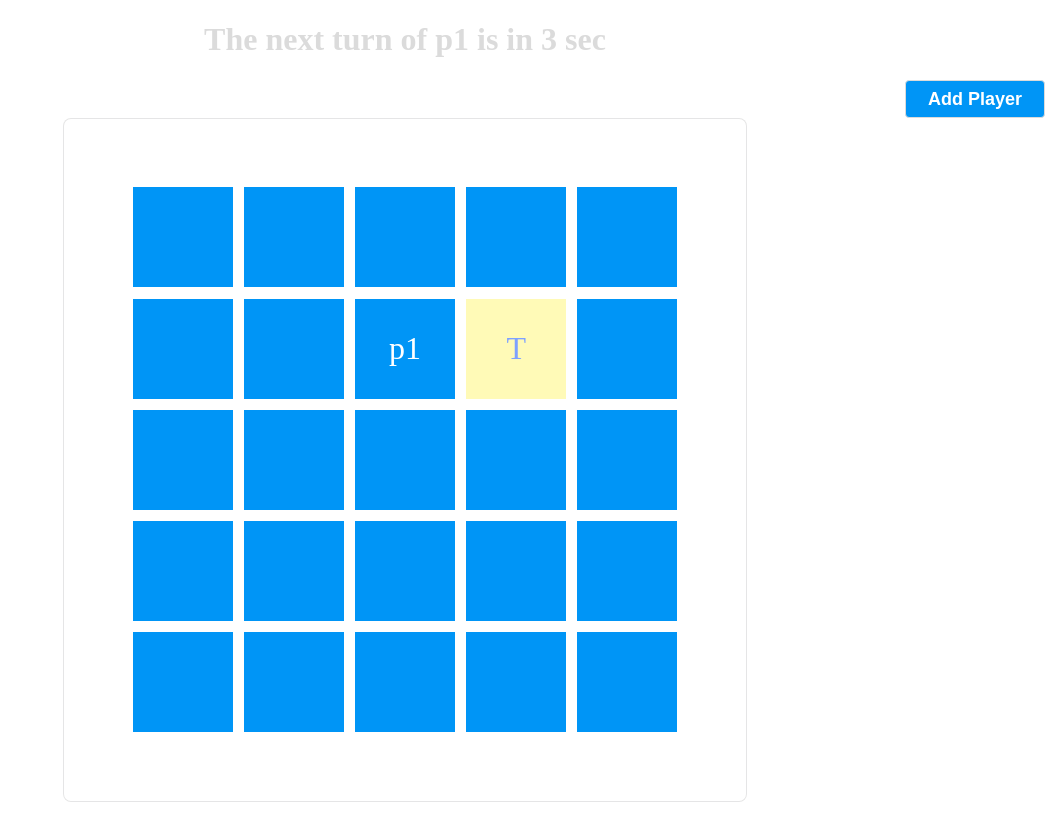
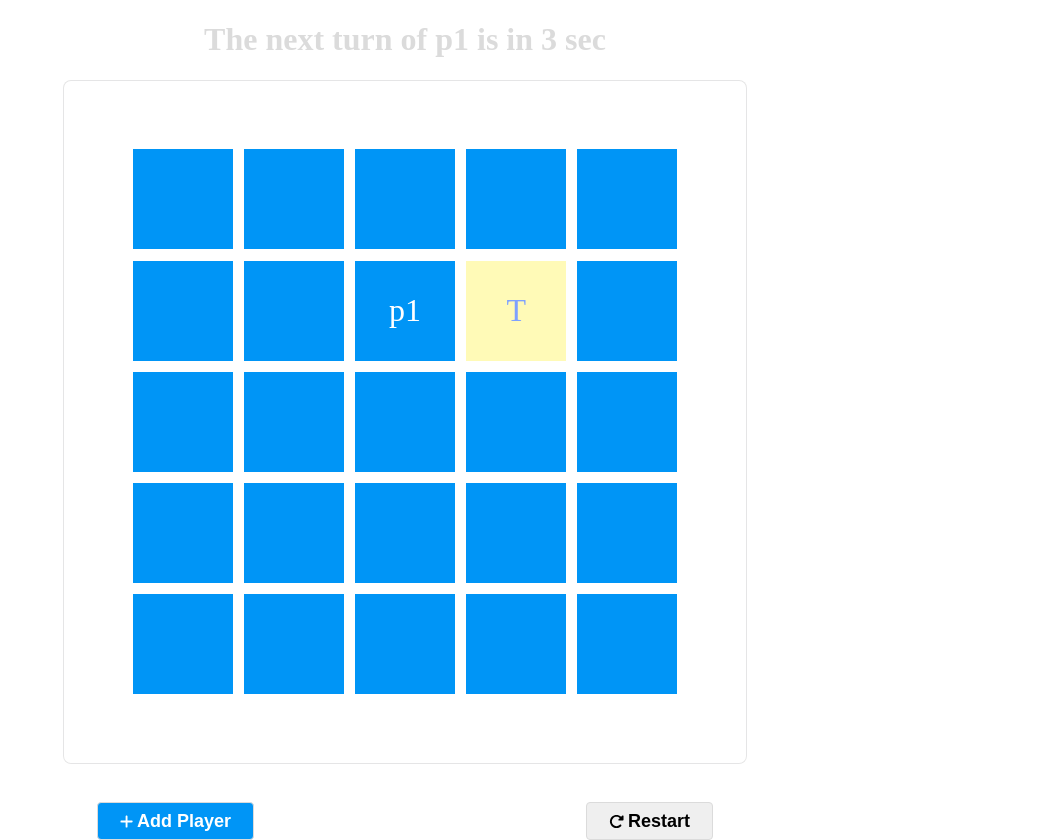
Before and after one commit to skv93-coder/grid-game, a plain HTML site: page index.html in a window 1280 px wide. Both pictures are taken after typing "5" into the empty fields and a click on the button "Create". Shown: the whole page, without its empty margins (235-1280 px from the left). Before the commit the page ends 802 px from the top, so only its background shows below. Drawn offline with Linux system fonts and the light colour scheme.

Commit message:
Added restart button and corrected the position

```diff
--- a/index.css
+++ b/index.css
@@ -12,19 +12,13 @@ body {
   text-align: center;
   color: rgb(219, 219, 219);
 }
+#restart {
+  display: flex;
+  align-items: center;
+}
 #add-player {
   background-color: rgba(0, 149, 246);
   color: white;
-  height: 36px;
-  opacity: 7;
-  font-weight: 700;
-  border-radius: 4px;
-  padding: 18px 22px;
-  font-size: 18px;
-  border: 1px solid rgb(219, 219, 219);
-  line-height: 22px;
-  align-items: center;
-  cursor: pointer;
 }
 .input-container {
   height: 250px;
@@ -77,8 +71,22 @@ body {
 
 .add-player-container {
   width: 100%;
-  justify-content: end;
+  justify-content: space-evenly;
+
   display: flex;
+}
+.add-player-container > button {
+  margin-top: 3%;
+  height: 36px;
+  opacity: 7;
+  font-weight: 700;
+  border-radius: 4px;
+  padding: 18px 22px;
+  font-size: 18px;
+  border: 1px solid rgb(219, 219, 219);
+  line-height: 22px;
+  align-items: center;
+  cursor: pointer;
 }
 
 .navigation {
@@ -100,6 +108,10 @@ body {
 .navigation:first-child {
   margin-bottom: 1rem;
 }
+.plus-icon {
+  height: 15px;
+  margin-right: 4px;
+}
 @media only screen and (max-device-width: 480px) {
   .navigation[data-enable="1"] {
     display: block;
@@ -109,4 +121,11 @@ body {
   .input-container {
     margin-top: 50%;
   }
+  #restart,
+  #add-player {
+    margin-right: 0;
+  }
+  .add-player-container {
+    justify-content: space-around;
+  }
 }
--- a/index.html
+++ b/index.html
@@ -6,6 +6,7 @@
 	<meta charset="UTF-8" />
 	<script src="./index.js"></script>
 	<link rel="stylesheet" href="index.css">
+	<meta name="viewport" content="width=device-width, initial-scale=1.0">
 </head>
 <style>
 	.box {
@@ -32,19 +33,31 @@
 
 <body>
 	<h1 id="announcement"></h1>
-	<div class="add-player-container">
-		<button id="add-player">
-			Add Player</button>
-	</div>
+
 	<div id="app">
 	</div>
-	<div class="navigation" id="navigation" data-enable="0" >
+	<div class="navigation" id="navigation" data-enable="0">
 		<button data-nav="ArrowUp" class="up arr">Up</button>
 		<br>
 		<button class="left arr" data-nav="ArrowLeft">Left</button>
 		<button class="down arr" data-nav="ArrowDown">Down</button>
 		<button class="right arr" data-nav="ArrowRight">Right</button>
 	</div>
+	<div class="add-player-container">
+
+		<button id="add-player">
+			<svg class="plus-icon" fill="white" hight="20px" xmlns="http://www.w3.org/2000/svg" viewBox="0 0 448 512">
+				<path
+					d="M256 80c0-17.7-14.3-32-32-32s-32 14.3-32 32V224H48c-17.7 0-32 14.3-32 32s14.3 32 32 32H192V432c0 17.7 14.3 32 32 32s32-14.3 32-32V288H400c17.7 0 32-14.3 32-32s-14.3-32-32-32H256V80z" />
+			</svg>
+			Add Player</button>
+		<button id="restart" onclick="startGame()">
+			<svg class="plus-icon" fill="black" xmlns="http://www.w3.org/2000/svg" viewBox="0 0 512 512">
+				<path
+					d="M463.5 224H472c13.3 0 24-10.7 24-24V72c0-9.7-5.8-18.5-14.8-22.2s-19.3-1.7-26.2 5.2L413.4 96.6c-87.6-86.5-228.7-86.2-315.8 1c-87.5 87.5-87.5 229.3 0 316.8s229.3 87.5 316.8 0c12.5-12.5 12.5-32.8 0-45.3s-32.8-12.5-45.3 0c-62.5 62.5-163.8 62.5-226.3 0s-62.5-163.8 0-226.3c62.2-62.2 162.7-62.5 225.3-1L327 183c-6.9 6.9-8.9 17.2-5.2 26.2s12.5 14.8 22.2 14.8H463.5z" />
+			</svg> Restart</button>
+
+	</div>
 </body>
 
 </html>
--- a/index.js
+++ b/index.js
@@ -24,8 +24,13 @@ const startGame = () => {
   document.getElementById("app").append(inputContainer);
 
   const addPlayerBtn = document.getElementById("add-player");
+  const restartBtn = document.getElementById("restart");
+
+  restartBtn.style.display = "none";
   addPlayerBtn.style.display = "none";
   addPlayerBtn.addEventListener("click", handleAddPlayer);
+  document.getElementById("navigation").setAttribute("data-enable", "0");
+
   btn.onclick = () => {
     if (!gridSizeInput.value) {
       alert("Please add some value to play the game");
@@ -43,6 +48,7 @@ const startGame = () => {
     game.addPlayer(player1);
     game.draw();
     addPlayerBtn.style.display = "flex";
+    restartBtn.style.display = "flex";
   };
 };
 
```
